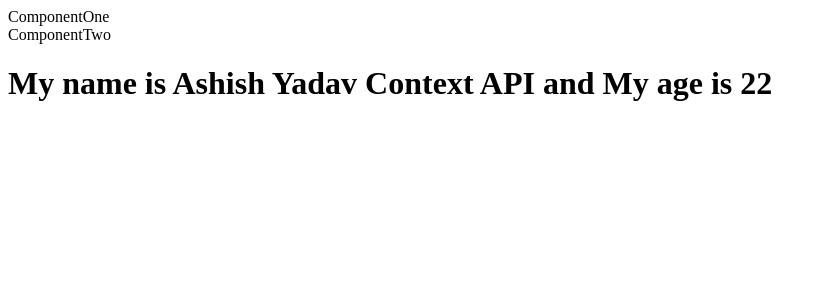
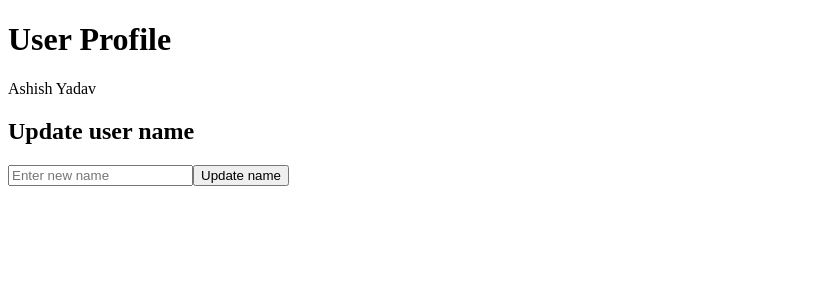
Before and after one commit to ashishyadav4368/React-Js, a React (Vite) app in the folder Day3/: page / in a window 1280 px wide. Shown: the top 300 px of the page, without its empty margins (0-826 px from the left). Built offline with nearby package versions, Linux system fonts and the light colour scheme.

Commit message:
useContext Hook challenge assignment

```diff
--- a/Day3/src/App.jsx
+++ b/Day3/src/App.jsx
@@ -6,6 +6,13 @@ import FetchData from "./components/UseEffect/FetchData";
 import ComponentA from "./components/PropDrilling/ComponentA";
 import { createContext } from "react";
 import ComponentOne from "./components/ContextAPI/ComponentOne";
+import Comp1 from "./components/UseContext/Comp1";
+import {
+  UserContext,
+  UserProvider,
+} from "./components/UseContext/Challenge/UserContext";
+import UserProfile from "./components/UseContext/Challenge/UserProfile";
+import UpdateUser from "./components/UseContext/Challenge/UpdateUser";
 
 export const Data = createContext();
 export const Data1 = createContext();
@@ -14,16 +21,22 @@ const App = () => {
   const name = "Ashish Yadav Context API";
   const age = 22;
   return (
-    <Data.Provider value={name}>
-      <Data1.Provider value={age}>
-        {/* <CopyInput /> */}
-        {/* <Switcher /> */}
-        {/* <UseEffect1 /> */}
-        {/* <FetchData /> */}
-        {/* <ComponentA name="Ashish Yadav is passed as a prop from Component A" /> */}
-        <ComponentOne />
-      </Data1.Provider>
-    </Data.Provider>
+    // <Data.Provider value={name}>
+    //   <Data1.Provider value={age}>
+    //     {/* <CopyInput /> */}
+    //     {/* <Switcher /> */}
+    //     {/* <UseEffect1 /> */}
+    //     {/* <FetchData /> */}
+    //     {/* <ComponentA name="Ashish Yadav is passed as a prop from Component A" /> */}
+    //     {/* <ComponentOne /> */}
+    //     {/* <Comp1 /> */}
+    //   </Data1.Provider>
+    // </Data.Provider>
+
+    <UserProvider>
+      <UserProfile />
+      <UpdateUser />
+    </UserProvider>
   );
 };
 
--- a/Day3/src/components/ContextAPI/ComponentThree.jsx
+++ b/Day3/src/components/ContextAPI/ComponentThree.jsx
@@ -10,6 +10,17 @@ const ComponentThree = () => {
               return (
                 <h1>
                   My name is {name} and My age is {age}
+                  <p>
+                    {" "}
+                    <h1>
+                      here for every value we have to pass a callback function
+                      so this is a compilicated situation so to solve this we
+                      will use useContext hook so it might created nested
+                      callback and sometimes it is also known as consumer hell ,
+                      this approach wea used in react beore the hooks were used
+                      in react js
+                    </h1>
+                  </p>
                 </h1>
               );
             }}
--- /dev/null
+++ b/Day3/src/components/UseContext/Challenge/UpdateUser.jsx
@@ -0,0 +1,32 @@
+import React from "react";
+import { useContext, useState } from "react";
+import { UserContext } from "./UserContext";
+
+const UpdateUser = () => {
+  const { updateUser } = useContext(UserContext);
+  const [newName, setNewName] = useState("");
+  const handleSubmit = (e) => {
+    e.preventDefault();
+
+    if (newName.trim()) {
+      updateUser(newName);
+      setNewName("");
+    }
+  };
+  return (
+    <div>
+      <h2>Update user name </h2>
+      <form onSubmit={handleSubmit}>
+        <input
+          type="text"
+          value={newName}
+          onChange={(e) => setNewName(e.target.value)}
+          placeholder="Enter new name "
+        />
+        <button type="submit">Update name </button>
+      </form>
+    </div>
+  );
+};
+
+export default UpdateUser;
--- /dev/null
+++ b/Day3/src/components/UseContext/Challenge/UserContext.jsx
@@ -0,0 +1,20 @@
+import { useState } from "react";
+import { createContext } from "react";
+
+const UserContext = createContext();
+
+const UserProvider = ({ children }) => {
+  const [user, setUser] = useState({ name: "Ashish Yadav" });
+
+  const updateUser = (newName) => {
+    setUser({ name: newName });
+  };
+
+  return (
+    <UserContext.Provider value={{ user, updateUser }}>
+      {children}
+    </UserContext.Provider>
+  );
+};
+
+export { UserContext, UserProvider };
--- /dev/null
+++ b/Day3/src/components/UseContext/Challenge/UserProfile.jsx
@@ -0,0 +1,16 @@
+import { useContext } from "react";
+import { UserContext } from "./UserContext";
+
+import React from "react";
+
+const UserProfile = () => {
+  const { user } = useContext(UserContext);
+  return (
+    <div>
+      <h1>User Profile</h1>
+      <p>{user.name}</p>
+    </div>
+  );
+};
+
+export default UserProfile;
--- /dev/null
+++ b/Day3/src/components/UseContext/Comp1.jsx
@@ -0,0 +1,13 @@
+import React from "react";
+import Comp2 from "./Comp2";
+
+const Comp1 = () => {
+  return (
+    <div>
+      Comp1
+      <Comp2 />
+    </div>
+  );
+};
+
+export default Comp1;
--- /dev/null
+++ b/Day3/src/components/UseContext/Comp2.jsx
@@ -0,0 +1,13 @@
+import React from "react";
+import Comp3 from "./Comp3";
+
+const Comp2 = () => {
+  return (
+    <div>
+      Comp2
+      <Comp3 />
+    </div>
+  );
+};
+
+export default Comp2;
--- /dev/null
+++ b/Day3/src/components/UseContext/Comp3.jsx
@@ -0,0 +1,18 @@
+import React from "react";
+import { useContext } from "react";
+import { Data, Data1 } from "../../App";
+
+const Comp3 = () => {
+  const userName = useContext(Data);
+  const age = useContext(Data1);
+  return (
+    <div>
+      Comp3
+      <h1>using useContext hook</h1>
+      <h3>{userName}</h3>
+      <h3>{age}</h3>
+    </div>
+  );
+};
+
+export default Comp3;
```
